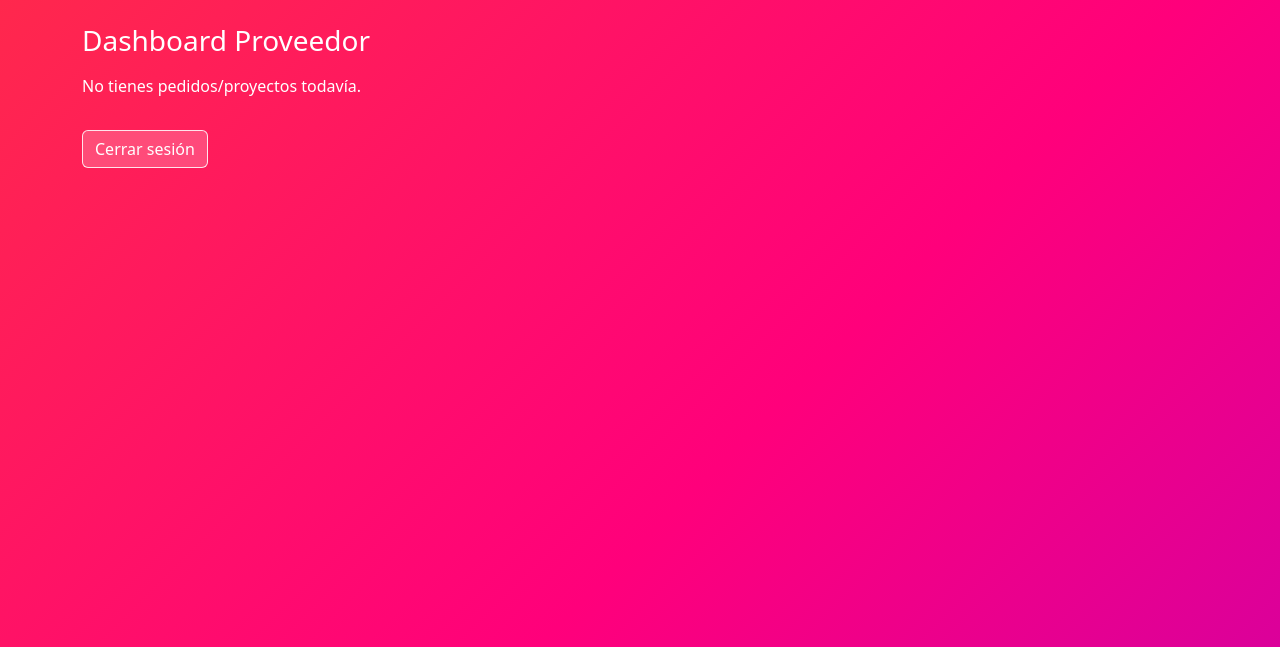
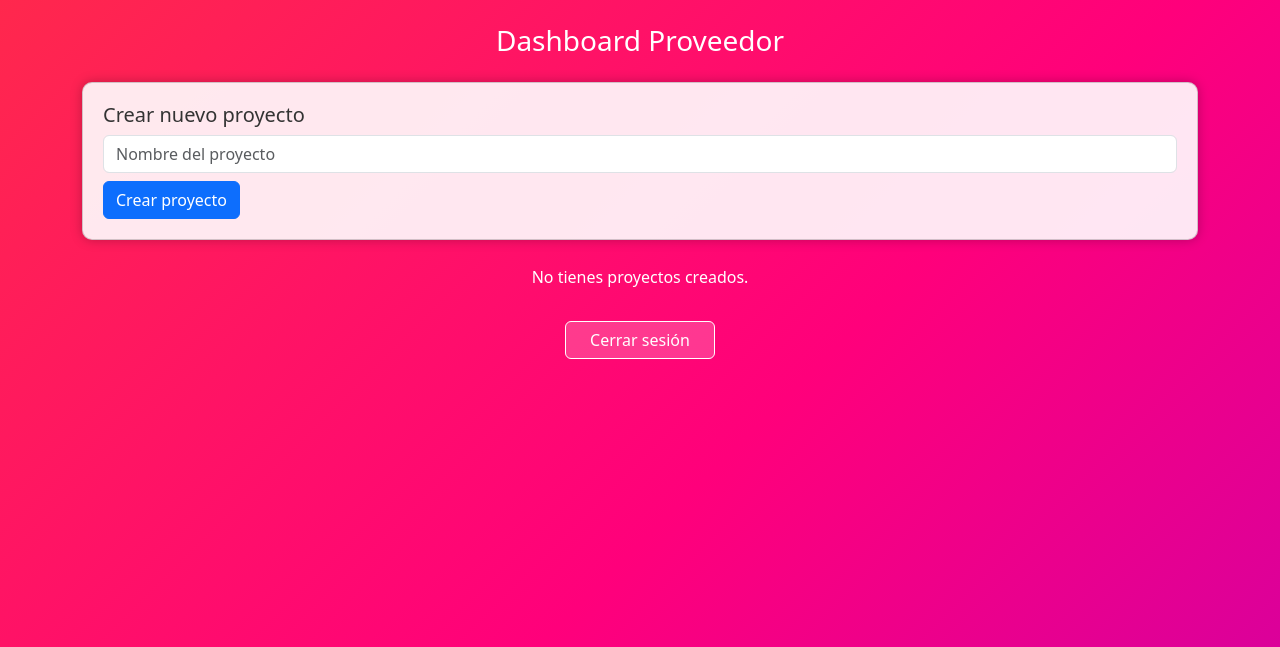
Before and after one commit to BrandonDanielRodriguezBocanegra/Prueba, a Flask app: template templates/dashboard_proveedor.html in a window 1280 px wide. Shown: the top 647 px of the page. Run offline with Flask 3, Linux system fonts and the light colour scheme; the template is opened without the code that fills it, so the values that code supplies are empty; some libraries are stand-ins or nearby versions.

Commit message:
Respaldo

```diff
--- a/app.py
+++ b/app.py
@@ -37,25 +37,8 @@ DOCUMENTOS_OBLIGATORIOS = [
     "Documentación de capacitación"
 ]
 
-# ========== HELPERS ==========
-def get_presigned_url(filename):
-    try:
-        return s3.generate_presigned_url(
-            'get_object',
-            Params={'Bucket': BUCKET_NAME, 'Key': filename},
-            ExpiresIn=300
-        )
-    except Exception:
-        return None
-
-def is_admin():
-    return 'usuario' in session and session.get('rol') == 1
-
-def is_provider():
-    return 'usuario' in session and session.get('rol') == 2
-
 # ========== LOGIN ==========
-@app.route('/', methods=['GET', 'POST'])
+@app.route('/', methods=['GET','POST'])
 def login():
     if request.method == 'POST':
         usuario = request.form.get('usuario')
@@ -79,26 +62,26 @@ def login():
 
             if user['rol'] == 1:
                 return redirect(url_for('dashboard_admin'))
-
-            # Proveedor -> requerimientos
-            return redirect(url_for('requerimientos_proveedor'))
-
-        flash('Credenciales incorrectas')
+            else:
+                return redirect(url_for('dashboard_proveedor'))
+        else:
+            flash('Credenciales incorrectas')
 
     return render_template('login.html')
 
 # ========== REGISTRO ==========
-@app.route('/registro', methods=['GET', 'POST'])
+@app.route('/registro', methods=['GET','POST'])
 def registro():
     if request.method == 'POST':
+        rol = int(request.form.get('rol') or 2)
+
         nombre = request.form.get('nombre')
         usuario = request.form.get('usuario')
         correo = request.form.get('correo')
         contrasena = request.form.get('contrasena')
-        rol = int(request.form.get('rol') or 2)
-
         password_hash = generate_password_hash(contrasena)
 
+        # Campos extra proveedor (solo si rol == 2)
         repse_numero = request.form.get('repse_numero')
         repse_folio = request.form.get('repse_folio')
         repse_aviso = request.form.get('repse_aviso')
@@ -107,7 +90,6 @@ def registro():
         repse_rfc = request.form.get('repse_rfc')
         repse_regimen = request.form.get('repse_regimen')
         repse_objeto = request.form.get('repse_objeto')
-
         contacto_nombre = request.form.get('contacto_nombre')
         contacto_tel = request.form.get('contacto_tel')
         contacto_correo = request.form.get('contacto_correo')
@@ -115,26 +97,44 @@ def registro():
         conn = get_conn()
         cur = conn.cursor()
         try:
-            cur.execute("""
-                INSERT INTO usuarios(
-                    nombre, usuario, correo, password, rol, estado,
-                    repse_numero, repse_folio, repse_aviso, repse_fecha_aviso, repse_vigencia,
-                    repse_rfc, repse_regimen, repse_objeto,
-                    contacto_nombre, contacto_tel, contacto_correo
+            if rol == 1:
+                # Admin: como estaba
+                cur.execute(
+                    """
+                    INSERT INTO usuarios(nombre, usuario, correo, password, rol, estado)
+                    VALUES(%s,%s,%s,%s,%s,%s)
+                    """,
+                    (nombre, usuario, correo, password_hash, rol, 'pendiente')
                 )
-                VALUES(%s,%s,%s,%s,%s,%s,
-                       %s,%s,%s,%s,%s,
-                       %s,%s,%s,
-                       %s,%s,%s)
-            """, (
-                nombre, usuario, correo, password_hash, rol, 'pendiente',
-                repse_numero, repse_folio, repse_aviso, repse_fecha_aviso, repse_vigencia,
-                repse_rfc, repse_regimen, repse_objeto,
-                contacto_nombre, contacto_tel, contacto_correo
-            ))
+            else:
+                # Proveedor: guarda extras
+                cur.execute(
+                    """
+                    INSERT INTO usuarios(
+                        nombre, usuario, correo, password, rol, estado,
+                        repse_numero, repse_folio, repse_aviso, repse_fecha_aviso,
+                        repse_vigencia, repse_rfc, repse_regimen, repse_objeto,
+                        contacto_nombre, contacto_tel, contacto_correo
+                    )
+                    VALUES(
+                        %s,%s,%s,%s,%s,%s,
+                        %s,%s,%s,%s,
+                        %s,%s,%s,%s,
+                        %s,%s,%s
+                    )
+                    """,
+                    (
+                        nombre, usuario, correo, password_hash, rol, 'pendiente',
+                        repse_numero, repse_folio, repse_aviso, repse_fecha_aviso,
+                        repse_vigencia, repse_rfc, repse_regimen, repse_objeto,
+                        contacto_nombre, contacto_tel, contacto_correo
+                    )
+                )
+
             conn.commit()
             flash('Registro exitoso. Espera aprobación del administrador.')
             return redirect(url_for('login'))
+
         except psycopg.errors.UniqueViolation:
             conn.rollback()
             flash('El usuario ya existe.')
@@ -152,95 +152,20 @@ def logout():
     session.clear()
     return redirect(url_for('login'))
 
-# ==========================================================
-# REQUERIMIENTOS PROVEEDOR
-# ==========================================================
-@app.route('/proveedor/requerimientos', methods=['GET', 'POST'])
-def requerimientos_proveedor():
-    if not is_provider():
-        flash('Acceso denegado')
-        return redirect(url_for('login'))
+# ========== ADMIN DASHBOARD ==========
+def get_presigned_url(filename):
+    try:
+        return s3.generate_presigned_url(
+            'get_object',
+            Params={'Bucket': BUCKET_NAME, 'Key': filename},
+            ExpiresIn=300
+        )
+    except:
+        return None
 
-    user_id = session['user_id']
-    now = datetime.utcnow()
-    default_month = now.month
-    default_year = now.year
-
-    if request.method == 'POST':
-        # ✅ BOTON "No se registrarán pedidos"
-        if request.form.get('skip_pedidos') == '1':
-            session['skip_pedidos'] = True
-            session.pop('active_month', None)
-            session.pop('active_year', None)
-            flash('Accediste sin registrar pedidos.')
-            return redirect(url_for('dashboard_proveedor'))
-
-        # Flujo normal (registrar pedidos)
-        month = int(request.form.get('month') or default_month)
-        year = int(request.form.get('year') or default_year)
-        total = int(request.form.get('total') or 0)
-
-        pedidos = []
-        for i in range(1, total + 1):
-            val = (request.form.get(f'pedido_{i}') or '').strip()
-            if val:
-                pedidos.append(val)
-
-        if total <= 0:
-            flash('Indica cuántos pedidos tienes.')
-            return redirect(url_for('requerimientos_proveedor'))
-
-        if len(pedidos) != total:
-            flash('Debes llenar todos los números de pedido.')
-            return redirect(url_for('requerimientos_proveedor'))
-
-        conn = get_conn()
-        cur = conn.cursor()
-
-        for pedido in pedidos:
-            cur.execute("""
-                INSERT INTO projects(provider_id, name, created_at, completed, month, year, pedido_num)
-                VALUES(%s,%s,NOW(),0,%s,%s,%s)
-                ON CONFLICT (provider_id, month, year, pedido_num) DO NOTHING
-            """, (user_id, f"Pedido {pedido}", month, year, pedido))
-
-        conn.commit()
-        cur.close()
-        conn.close()
-
-        session['skip_pedidos'] = False
-        session['active_month'] = month
-        session['active_year'] = year
-
-        flash('Requerimientos guardados.')
-        return redirect(url_for('dashboard_proveedor'))
-
-    # GET
-    conn = get_conn()
-    cur = conn.cursor(row_factory=psycopg.rows.dict_row)
-    cur.execute("""
-        SELECT month, year, COUNT(*) AS total
-        FROM projects
-        WHERE provider_id=%s AND pedido_num IS NOT NULL
-        GROUP BY month, year
-        ORDER BY year DESC, month DESC
-        LIMIT 12
-    """, (user_id,))
-    resumen = cur.fetchall()
-    cur.close()
-    conn.close()
-
-    return render_template(
-        'requerimientos.html',
-        default_month=default_month,
-        default_year=default_year,
-        resumen=resumen
-    )
-
-# ========== ADMIN DASHBOARD ==========
 @app.route('/admin/dashboard')
 def dashboard_admin():
-    if not is_admin():
+    if 'usuario' not in session or session.get('rol') != 1:
         flash('Acceso denegado')
         return redirect(url_for('login'))
 
@@ -276,10 +201,9 @@ def dashboard_admin():
         get_presigned_url=get_presigned_url
     )
 
-# APROBAR / RECHAZAR
 @app.route('/admin/accion/<int:id>/<accion>')
 def accion(id, accion):
-    if not is_admin():
+    if 'usuario' not in session or session.get('rol') != 1:
         flash('Acceso denegado')
         return redirect(url_for('login'))
 
@@ -298,19 +222,15 @@ def accion(id, accion):
     flash('Operación realizada.')
     return redirect(url_for('dashboard_admin'))
 
-# DELETE USER (con borrado en S3)
 @app.route('/admin/delete_user', methods=['POST'])
 def delete_user():
-    if not is_admin():
+    if 'usuario' not in session or session.get('rol') != 1:
         return jsonify({'success': False, 'msg': 'Acceso denegado'})
 
-    data = request.get_json() or {}
+    data = request.get_json()
     user_id = data.get('id')
 
-    if not user_id:
-        return jsonify({'success': False, 'msg': 'Falta id'})
-
-    if int(user_id) == int(session['user_id']):
+    if user_id == session['user_id']:
         return jsonify({'success': False, 'msg': 'No puedes borrar tu propia cuenta'})
 
     conn = get_conn()
@@ -335,10 +255,9 @@ def delete_user():
 
     return jsonify({'success': True, 'msg': 'Usuario eliminado correctamente'})
 
-# ---------- AJAX Reminder ----------
 @app.route('/admin/send_reminder', methods=['POST'], endpoint='send_reminder')
 def send_reminder():
-    if not is_admin():
+    if 'usuario' not in session or session.get('rol') != 1:
         return jsonify({'success': False, 'message': 'Acceso denegado'}), 403
 
     data = request.get_json() or {}
@@ -349,13 +268,13 @@ def send_reminder():
     if not provider_ids:
         return jsonify({'success': False, 'message': 'No providers selected'}), 400
 
-    sent = len(provider_ids)
-    return jsonify({'success': True, 'sent': sent})
+    # (Aquí lo tienes simulado)
+    return jsonify({'success': True, 'sent': len(provider_ids)})
 
 # ========== PROVEEDOR DASHBOARD ==========
-@app.route('/proveedor/dashboard', methods=['GET', 'POST'])
+@app.route('/proveedor/dashboard', methods=['GET','POST'])
 def dashboard_proveedor():
-    if not is_provider():
+    if 'usuario' not in session or session.get('rol') != 2:
         flash('Acceso denegado')
         return redirect(url_for('login'))
 
@@ -364,80 +283,36 @@ def dashboard_proveedor():
     cur.execute("SELECT * FROM usuarios WHERE usuario=%s", (session['usuario'],))
     user = cur.fetchone()
 
-    if not user or user.get('estado') != 'aprobado':
-        cur.close()
-        conn.close()
-        flash('Tu cuenta aún no ha sido aprobada.')
-        return redirect(url_for('login'))
+    if request.method == 'POST':
+        if request.form.get('action') == 'create_project':
+            name = request.form.get('project_name')
+            cur.execute("INSERT INTO projects(provider_id, name, created_at) VALUES(%s,%s,NOW())",
+                        (user['id'], name))
+            conn.commit()
+            flash("Proyecto creado.")
+            return redirect(url_for('dashboard_proveedor'))
 
-    # ✅ Si NO se saltó pedidos, y no hay mes/año activo -> requerimientos
-    if not session.get('skip_pedidos', False):
-        if 'active_month' not in session or 'active_year' not in session:
-            cur.close()
-            conn.close()
-            return redirect(url_for('requerimientos_proveedor'))
-
-    # SUBIR / ACTUALIZAR DOCUMENTO
-    if request.method == 'POST':
-        if request.form.get('action') in ('upload_doc', 'update_doc'):
+        if request.form.get('action') == 'upload_doc':
             project_id = int(request.form.get('project_id'))
             tipo = request.form.get('tipo_documento')
             archivo = request.files.get('documento')
 
-            if not archivo or archivo.filename == '':
-                flash('Selecciona un archivo.')
-            else:
+            if archivo and archivo.filename != '':
                 ext = archivo.filename.rsplit('.', 1)[-1].lower()
-                if ext not in ['pdf', 'jpg', 'jpeg', 'png']:
-                    flash('Tipo de archivo no permitido.')
+                if ext not in ['pdf','jpg','jpeg','png']:
+                    flash("Tipo de archivo no permitido.")
                 else:
-                    filename = f"{datetime.utcnow().strftime('%Y%m%d%H%M%S')}_u{user['id']}_p{project_id}_{archivo.filename}"
-
-                    if request.form.get('action') == 'update_doc':
-                        cur.execute("""
-                            SELECT id, ruta FROM documentos
-                            WHERE usuario_id=%s AND project_id=%s AND tipo_documento=%s
-                            ORDER BY fecha_subida DESC
-                            LIMIT 1
-                        """, (user['id'], project_id, tipo))
-                        old = cur.fetchone()
-                        if old:
-                            try:
-                                s3.delete_object(Bucket=BUCKET_NAME, Key=old['ruta'])
-                            except Exception as e:
-                                print("Error borrando viejo en S3:", e)
-                            cur.execute("DELETE FROM documentos WHERE id=%s", (old['id'],))
-
-                    s3.upload_fileobj(
-                        archivo,
-                        BUCKET_NAME,
-                        filename,
-                        ExtraArgs={'ACL': 'private'}
-                    )
+                    filename = f"{datetime.utcnow().strftime('%Y%m%d%H%M%S')}_{archivo.filename}"
+                    s3.upload_fileobj(archivo, BUCKET_NAME, filename, ExtraArgs={'ACL':'private'})
 
                     cur.execute("""
-                        INSERT INTO documentos(usuario_id, nombre_archivo, ruta, tipo_documento, fecha_subida, project_id)
+                        INSERT INTO documentos(usuario_id,nombre_archivo,ruta,tipo_documento,fecha_subida,project_id)
                         VALUES(%s,%s,%s,%s,NOW(),%s)
                     """, (user['id'], archivo.filename, filename, tipo, project_id))
                     conn.commit()
-                    flash('Documento guardado correctamente.')
+                    flash("Documento subido correctamente.")
 
-    # ✅ Proyectos
-    if session.get('skip_pedidos', False):
-        cur.execute("""
-            SELECT * FROM projects
-            WHERE provider_id=%s
-            ORDER BY created_at DESC
-        """, (user['id'],))
-    else:
-        active_month = int(session['active_month'])
-        active_year = int(session['active_year'])
-        cur.execute("""
-            SELECT * FROM projects
-            WHERE provider_id=%s AND month=%s AND year=%s
-            ORDER BY created_at DESC
-        """, (user['id'], active_month, active_year))
-
+    cur.execute("SELECT * FROM projects WHERE provider_id=%s ORDER BY created_at DESC", (user['id'],))
     projects = cur.fetchall()
 
     cur.execute("SELECT * FROM documentos WHERE usuario_id=%s ORDER BY fecha_subida DESC", (user['id'],))
@@ -448,8 +323,7 @@ def dashboard_proveedor():
 
     docs_by_project = {}
     for d in docs:
-        pid = d['project_id'] or 0
-        docs_by_project.setdefault(pid, []).append(d)
+        docs_by_project.setdefault(d['project_id'], []).append(d)
 
     documentos_subidos = {}
     for p in projects:
@@ -462,9 +336,8 @@ def dashboard_proveedor():
     return render_template(
         'dashboard_proveedor.html',
         projects=projects,
-        docs_by_project=docs_by_project,
-        DOCUMENTOS_OBLIGATORIOS=DOCUMENTOS_OBLIGATORIOS,
-        documentos_subidos=documentos_subidos
+        documentos_subidos=documentos_subidos,
+        DOCUMENTOS_OBLIGATORIOS=DOCUMENTOS_OBLIGATORIOS
     )
 
 if __name__ == '__main__':
--- a/templates/dashboard_proveedor.html
+++ b/templates/dashboard_proveedor.html
@@ -4,7 +4,6 @@
   <meta charset="UTF-8">
   <title>Proveedor - REPSE</title>
   <link href="https://cdn.jsdelivr.net/npm/bootstrap@5.3.3/dist/css/bootstrap.min.css" rel="stylesheet">
-
   <style>
     body {
       background: linear-gradient(135deg, #ff6a00, #ff007b, #6600ff);
@@ -20,180 +19,94 @@
     }
 
     .card {
-      background: rgba(255,255,255,0.95);
+      background: rgba(255,255,255,0.90);
       color: #333;
-      border-radius: 14px;
-      padding: 18px;
-      margin-bottom: 18px;
-      box-shadow: 0 8px 20px rgba(0,0,0,.12);
+      border-radius: 10px;
+      padding: 20px;
+      margin-bottom: 25px;
+      box-shadow: 0 0 12px rgba(0,0,0,0.25);
     }
 
-    .table th { background-color: #ff6a00; color: white; }
+    .table th {
+      background-color: #ff6a00;
+      color: #fff;
+      text-align: center;
+    }
 
-    .logout-btn {
+    .table td {
+      vertical-align: middle;
+    }
+
+    .btn-logout {
       background-color: rgba(255,255,255,0.2);
       color: #fff;
-      border: 1px solid rgba(255,255,255,0.85);
-      transition: all .2s ease;
+      border: 1px solid #fff;
     }
-    .logout-btn:hover {
+    .btn-logout:hover {
       background-color: #fff;
       color: #6600ff;
-      border-color: #fff;
-    }
-
-    .month-title { font-weight: 800; margin: 0; }
-    .month-sub { font-size: 0.9rem; opacity: .8; margin: 0; }
-
-    .accordion-button {
-      font-weight: 700;
-    }
-    .accordion-button:not(.collapsed) {
-      color: #111;
-      background: rgba(255,106,0,0.15);
-    }
-
-    .project-title {
-      font-size: 1.25rem;
-      font-weight: 800;
-      margin-bottom: 8px;
-    }
-    .project-meta {
-      font-weight: 600;
-      margin-bottom: 10px;
     }
   </style>
 </head>
+<body>
 
-<body>
-<div class="container mt-4">
-  <h3 class="text-white mb-3">Dashboard Proveedor</h3>
+<div class="container mt-4 pb-5">
+  <h3 class="text-white mb-4 text-center">Dashboard Proveedor</h3>
 
   {% with messages = get_flashed_messages() %}
     {% if messages %}
-      <div class="alert alert-info">
+      <div class="alert alert-info text-center">
         {% for m in messages %}{{ m }}<br>{% endfor %}
       </div>
     {% endif %}
   {% endwith %}
 
-  {# =========================
-     AGRUPAR PROYECTOS POR MES/AÑO
-     ========================= #}
-  {% set meses = {
-    1:'Enero', 2:'Febrero', 3:'Marzo', 4:'Abril', 5:'Mayo', 6:'Junio',
-    7:'Julio', 8:'Agosto', 9:'Septiembre', 10:'Octubre', 11:'Noviembre', 12:'Diciembre'
-  } %}
-
-  {% set grouped = {} %}
-  {% for p in projects %}
-    {% set dt = p['created_at'] %}
-    {% if dt %}
-      {% set m = dt.month %}
-      {% set y = dt.year %}
-    {% else %}
-      {% set m = 0 %}
-      {% set y = 0 %}
-    {% endif %}
-    {% set key = y ~ '-' ~ m %}
-    {% if key not in grouped %}
-      {% set _ = grouped.update({key: {'year': y, 'month': m, 'items': []}}) %}
-    {% endif %}
-    {% set _ = grouped[key]['items'].append(p) %}
-  {% endfor %}
-
-  {% if grouped %}
+  <!-- CREAR PROYECTO -->
   <div class="card">
-      <h5 class="mb-3">Pedidos / Proyectos por mes</h5>
-
-      <div class="accordion" id="accordionMeses">
-
-        {# Ordenar keys por año desc, mes desc #}
-        {% set keys = grouped.keys()|list %}
-        {% set keys = keys|sort(reverse=True) %}
-
-        {% for k in keys %}
-          {% set g = grouped[k] %}
-          {% set mid = 'mes_' ~ loop.index %}
-
-          <div class="accordion-item">
-            <h2 class="accordion-header" id="heading-{{ mid }}">
-              <button class="accordion-button {% if not loop.first %}collapsed{% endif %}"
-                      type="button"
-                      data-bs-toggle="collapse"
-                      data-bs-target="#collapse-{{ mid }}"
-                      aria-expanded="{% if loop.first %}true{% else %}false{% endif %}"
-                      aria-controls="collapse-{{ mid }}">
-                <div>
-                  <p class="month-title">
-                    {{ meses.get(g.month, 'Sin mes') }} {{ g.year }}
-                  </p>
-                  <p class="month-sub">
-                    {{ g.items|length }} pedido(s)
-                  </p>
+    <h5>Crear nuevo proyecto</h5>
+    <form method="POST">
+      <input type="hidden" name="action" value="create_project">
+      <div class="mb-2">
+        <input type="text" name="project_name" class="form-control" placeholder="Nombre del proyecto" required>
       </div>
-              </button>
-            </h2>
-
-            <div id="collapse-{{ mid }}"
-                 class="accordion-collapse collapse {% if loop.first %}show{% endif %}"
-                 aria-labelledby="heading-{{ mid }}"
-                 data-bs-parent="#accordionMeses">
-
-              <div class="accordion-body">
-
-                {# Proyectos del mes #}
-                {% for p in g.items %}
-                  <div class="card mb-3">
-                    <div class="project-title">{{ p['name'] }}</div>
-
-                    {# Fecha SIN hora: dia/mes/año #}
-                    <div class="project-meta">
-                      Fecha: {{ "%02d/%02d/%04d"|format(p['created_at'].day, p['created_at'].month, p['created_at'].year) }}
+      <button type="submit" class="btn btn-primary">Crear proyecto</button>
+    </form>
   </div>
 
-                    <table class="table table-bordered">
+  <!-- LISTA DE PROYECTOS -->
+  {% for p in projects %}
+  <div class="card">
+    <h5 class="mb-3">
+      {{ p['name'] }}
+      <small class="text-muted">({{ p['created_at'] }})</small>
+    </h5>
+
+    <table class="table table-bordered table-hover">
       <thead>
-                        <tr>
-                          <th style="width:35%;">Documento</th>
-                          <th style="width:45%;">Acción</th>
-                          <th style="width:20%;">Estado</th>
-                        </tr>
+        <tr><th>Documento</th><th>Acción</th><th>Estado</th></tr>
       </thead>
       <tbody>
         {% for doc in DOCUMENTOS_OBLIGATORIOS %}
-                          {% set existe = documentos_subidos[p['id']].get(doc) %}
+        {% set subido = documentos_subidos[p['id']].get(doc) %}
         <tr>
           <td>{{ doc }}</td>
-
-                            <td>
-                              <form method="POST" enctype="multipart/form-data" style="display:flex; gap:8px; align-items:center;">
+          <td style="width: 60%;">
+            <form method="POST" enctype="multipart/form-data" style="display:flex; gap:8px;">
               <input type="hidden" name="action" value="upload_doc">
               <input type="hidden" name="project_id" value="{{ p['id'] }}">
               <input type="hidden" name="tipo_documento" value="{{ doc }}">
-
-                                <div style="flex:1;">
-                                  <input type="file" name="documento" class="form-control" {% if not existe %}required{% endif %}>
-                                  {% if existe %}
-                                    <small class="text-muted">
-                                      Actual: <b>{{ existe['nombre_archivo'] }}</b>
-                                    </small>
-                                  {% endif %}
-                                </div>
-
-                                {% if existe %}
-                                  <button type="submit" class="btn btn-warning btn-sm">Actualizar</button>
-                                {% else %}
-                                  <button type="submit" class="btn btn-success btn-sm">Subir</button>
-                                {% endif %}
+              <input type="file" name="documento" class="form-control form-control-sm" {% if not subido %}required{% endif %}>
+              <button type="submit"
+                class="btn {% if subido %}btn-warning{% else %}btn-success{% endif %} btn-sm">
+                {% if subido %}Actualizar{% else %}Subir{% endif %}
+              </button>
             </form>
           </td>
-
-                            <td>
-                              {% if existe %}
-                                <span class="badge bg-success">🟢 Subido</span>
+          <td class="text-center">
+            {% if subido %}
+              🟢 Subido
             {% else %}
-                                <span class="badge bg-danger">❌ Pendiente</span>
+              ❌ Pendiente
             {% endif %}
           </td>
         </tr>
@@ -201,22 +114,15 @@
       </tbody>
     </table>
   </div>
+  {% else %}
+    <p class="text-center">No tienes proyectos creados.</p>
   {% endfor %}
 
-              </div>
-            </div>
+  <div class="text-center">
+    <a href="{{ url_for('logout') }}" class="btn btn-logout mt-3 px-4">Cerrar sesión</a>
   </div>
 
-        {% endfor %}
-      </div>
-    </div>
-  {% else %}
-    <p>No tienes pedidos/proyectos todavía.</p>
-  {% endif %}
-
-  <a href="{{ url_for('logout') }}" class="btn logout-btn mt-3">Cerrar sesión</a>
 </div>
 
-<script src="https://cdn.jsdelivr.net/npm/bootstrap@5.3.3/dist/js/bootstrap.bundle.min.js"></script>
 </body>
 </html>
```
Lines whose indentation alone changed are shown as unchanged.
